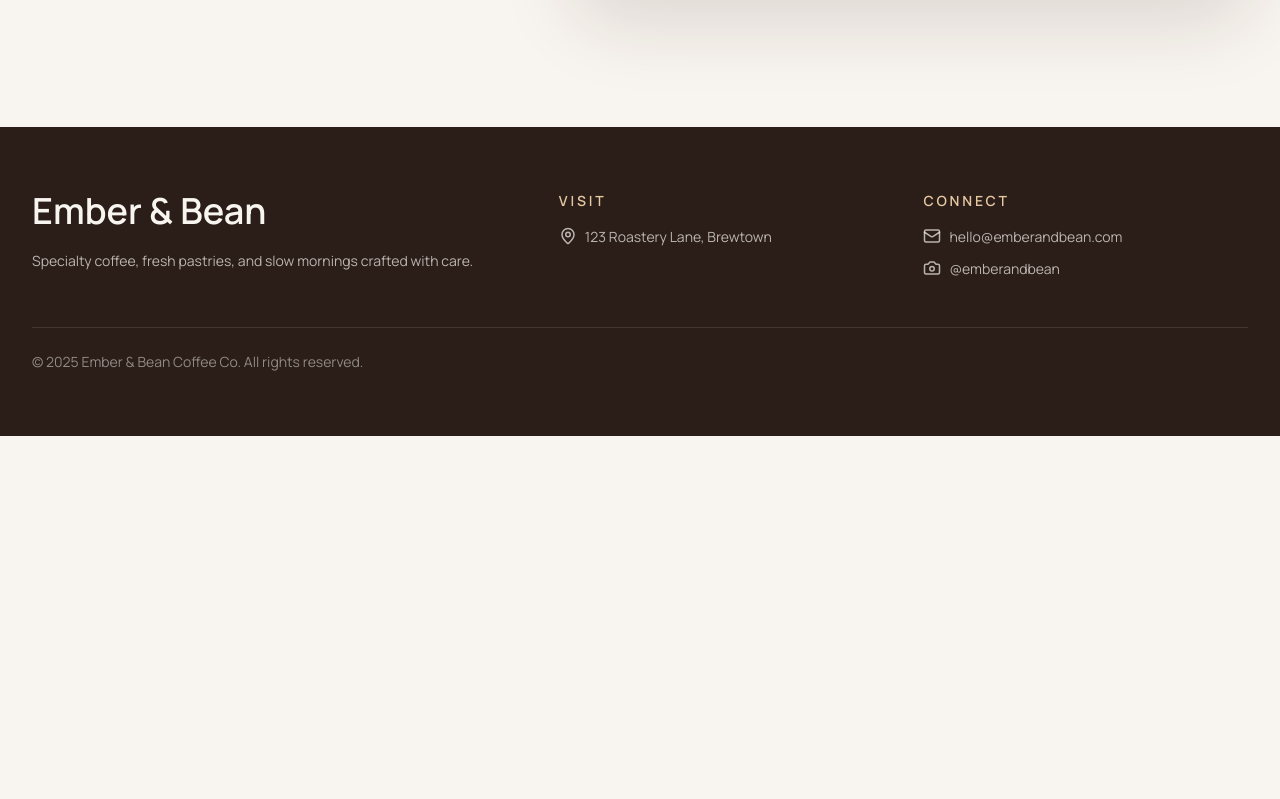
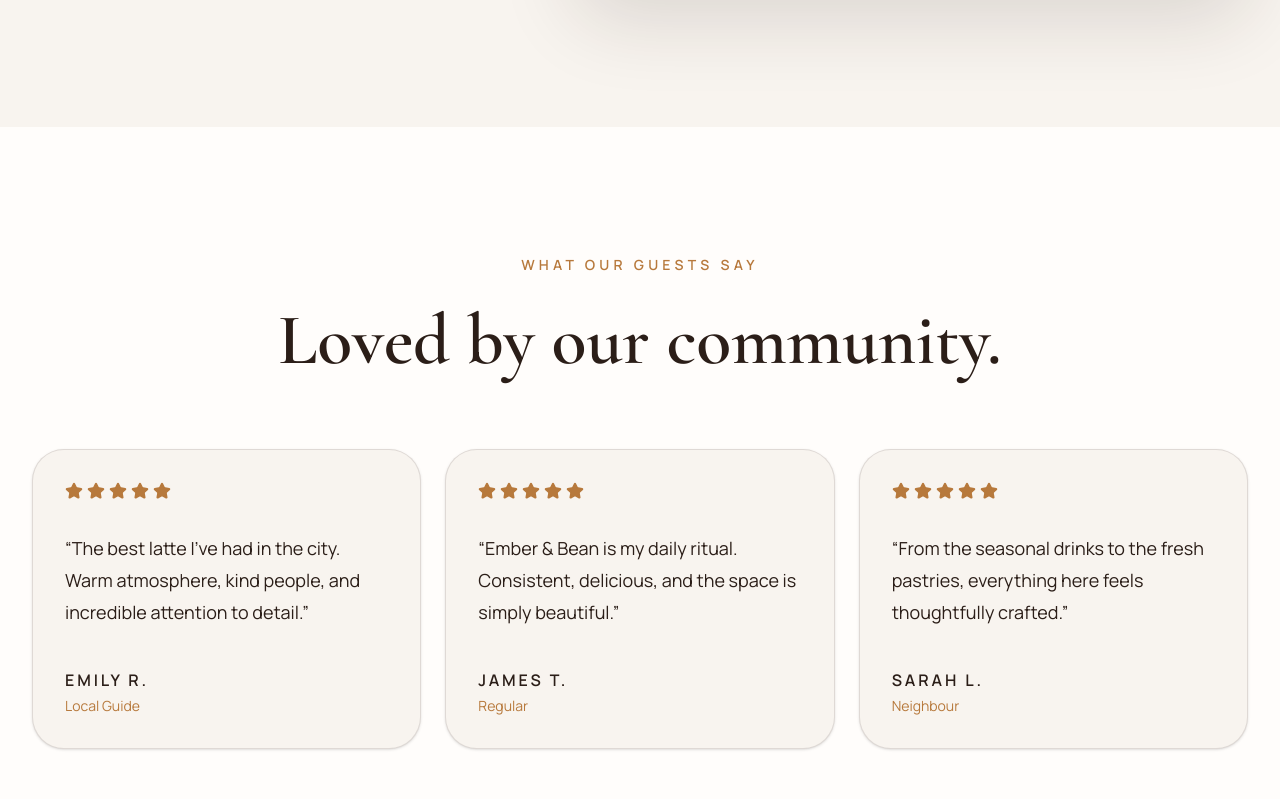
Before and after one commit to tan15hacks/Embers-and-Beans, a Next.js app: page / in a window 1280 px wide. Shown: the part 4981-5780 px from the top of the page. Before the commit the page ends 5417 px from the top, so only its background shows below. Built offline with nearby package versions, Linux system fonts and the light colour scheme.

Commit message:
feat: add testimonials section

```diff
--- a/src/app/page.tsx
+++ b/src/app/page.tsx
@@ -2,7 +2,7 @@
 
 
 
-
+import { Testimonials } from "@/components/home/Testimonials";
 import { CafeExperience } from "@/components/home/CafeExperience";
 import { FreshlyBaked } from "@/components/home/FreshlyBaked";
 import { SeasonalCollection } from "@/components/home/SeasonalCollection";
@@ -22,6 +22,7 @@ export default function Home() {
       <SeasonalCollection />
       <FreshlyBaked />
       <CafeExperience />
+      <Testimonials />
       <Footer />
     </main>
   );
--- /dev/null
+++ b/src/components/home/Testimonials.tsx
@@ -0,0 +1,45 @@
+import { Star } from "lucide-react";
+import { Container } from "@/components/layout/Container";
+import { Section } from "@/components/layout/Section";
+import { SectionHeading } from "@/components/ui/SectionHeading";
+import { testimonials } from "@/data/testimonials";
+
+export function Testimonials() {
+  return (
+    <Section className="bg-surface">
+      <Container>
+        <SectionHeading
+          eyebrow="What Our Guests Say"
+          title="Loved by our community."
+          align="center"
+        />
+
+        <div className="mt-16 grid gap-6 md:grid-cols-3">
+          {testimonials.map((item) => (
+            <article
+              key={item.name}
+              className="rounded-[2rem] border border-[color:var(--border)] bg-background p-8 shadow-sm"
+            >
+              <div className="flex gap-1 text-secondary">
+                {Array.from({ length: item.rating }).map((_, index) => (
+                  <Star key={index} size={18} fill="currentColor" />
+                ))}
+              </div>
+
+              <p className="mt-8 text-lg leading-8 text-foreground">
+                “{item.quote}”
+              </p>
+
+              <div className="mt-10">
+                <p className="font-semibold uppercase tracking-[0.18em]">
+                  {item.name}
+                </p>
+                <p className="mt-1 text-sm text-secondary">{item.role}</p>
+              </div>
+            </article>
+          ))}
+        </div>
+      </Container>
+    </Section>
+  );
+}
--- /dev/null
+++ b/src/data/testimonials.ts
@@ -0,0 +1,23 @@
+export const testimonials = [
+  {
+    name: "Emily R.",
+    role: "Local Guide",
+    rating: 5,
+    quote:
+      "The best latte I've had in the city. Warm atmosphere, kind people, and incredible attention to detail.",
+  },
+  {
+    name: "James T.",
+    role: "Regular",
+    rating: 5,
+    quote:
+      "Ember & Bean is my daily ritual. Consistent, delicious, and the space is simply beautiful.",
+  },
+  {
+    name: "Sarah L.",
+    role: "Neighbour",
+    rating: 5,
+    quote:
+      "From the seasonal drinks to the fresh pastries, everything here feels thoughtfully crafted.",
+  },
+];
```
